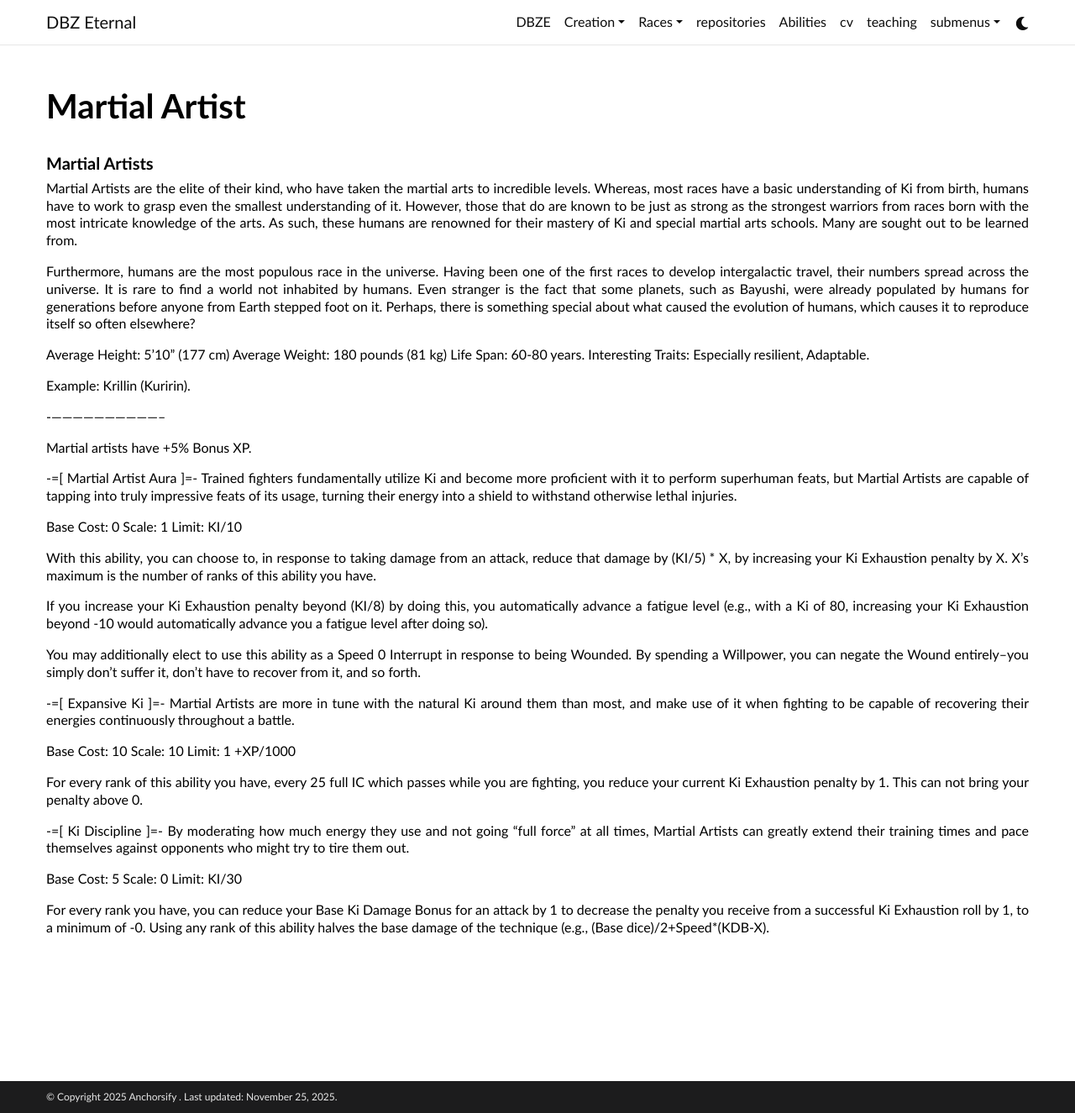
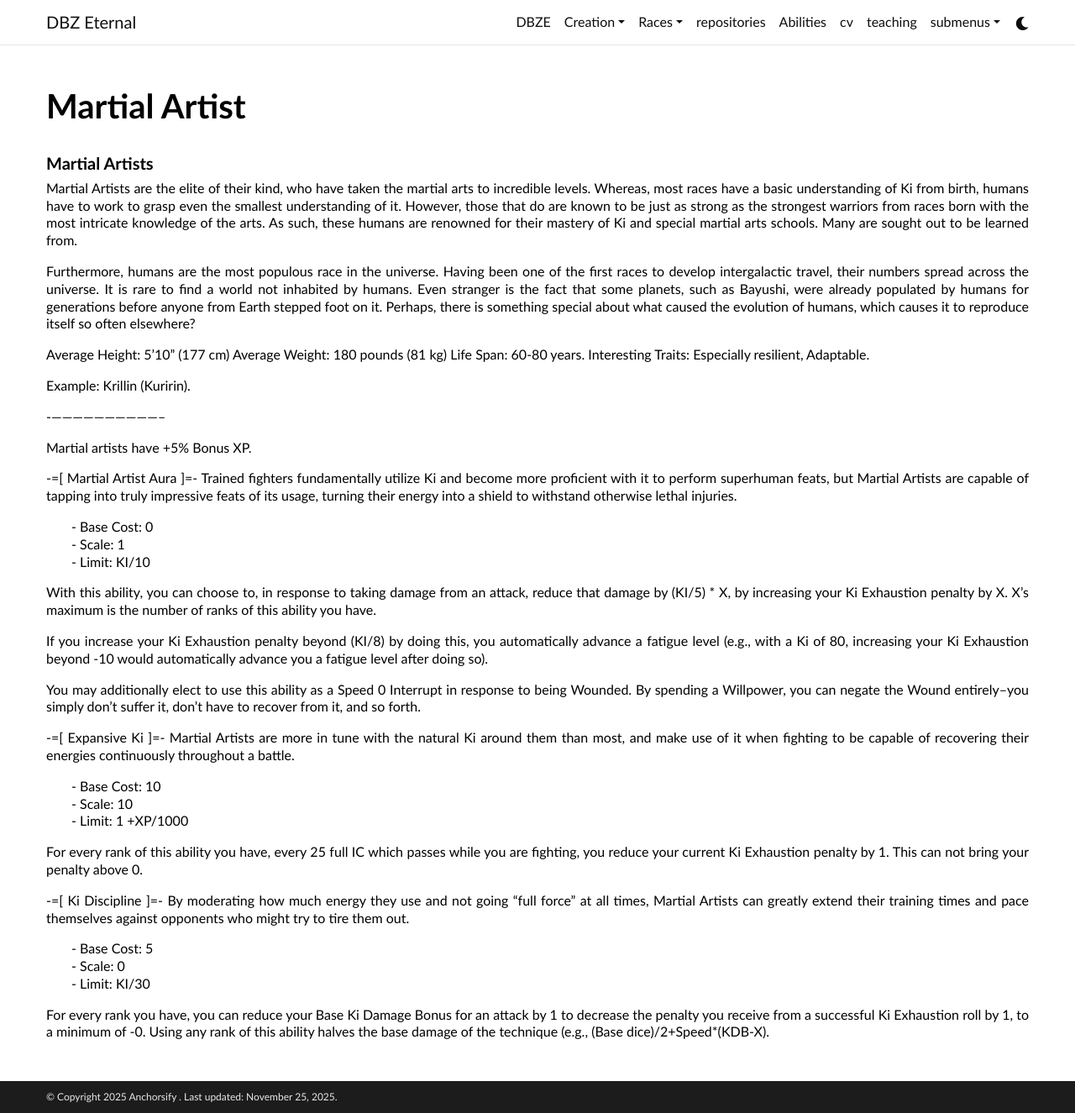
Before and after one commit to DBZEternal/DBZEternal.github.io, a Jekyll site: the page built from _races/ma.md, in a window 1280 px wide and 1325 px high. Shown: the whole window at 84% size. Built offline with Jekyll 4.4.1, drawn with Linux system fonts in a browser that asks for light colours; comment, search, counter and statistics services are not loaded; a style sheet for code colours, icons or effects is not loaded.

Commit message:
Update ma.md

```diff
--- a/_races/ma.md
+++ b/_races/ma.md
@@ -29,9 +29,9 @@ Martial artists have +5% Bonus XP.
 -=[ Martial Artist Aura ]=-
 Trained fighters fundamentally utilize Ki and become more proficient with it to perform superhuman feats, but Martial Artists are capable of tapping into truly impressive feats of its usage, turning their energy into a shield to withstand otherwise lethal injuries.
 
-Base Cost: 0
-Scale: 1
-Limit: KI/10
+ - Base Cost: 0
+ - Scale: 1
+ - Limit: KI/10
 
 With this ability, you can choose to, in response to taking damage from an attack, reduce that damage by (KI/5) * X, by increasing your Ki Exhaustion penalty by X.  X’s maximum is the number of ranks of this ability you have.
 
@@ -42,17 +42,17 @@ You may additionally elect to use this ability as a Speed 0 Interrupt in respons
 -=[ Expansive Ki ]=-
 Martial Artists are more in tune with the natural Ki around them than most, and make use of it when fighting to be capable of recovering their energies continuously throughout a battle.
 
-Base Cost: 10
-Scale: 10
-Limit: 1 +XP/1000
+ - Base Cost: 10
+ - Scale: 10
+ - Limit: 1 +XP/1000
 
 For every rank of this ability you have, every 25 full IC which passes while you are fighting, you reduce your current Ki Exhaustion penalty by 1. This can not bring your penalty above 0.
 
 -=[ Ki Discipline ]=-
 By moderating how much energy they use and not going "full force" at all times, Martial Artists can greatly extend their training times and pace themselves against opponents who might try to tire them out.
 
-Base Cost: 5
-Scale: 0
-Limit: KI/30
+ - Base Cost: 5
+ - Scale: 0
+ - Limit: KI/30
 
 For every rank you have, you can reduce your Base Ki Damage Bonus for an attack by 1 to decrease the penalty you receive from a successful Ki Exhaustion roll by 1, to a minimum of -0. Using any rank of this ability halves the base damage of the technique (e.g., (Base dice)/2+Speed*(KDB-X).
```
